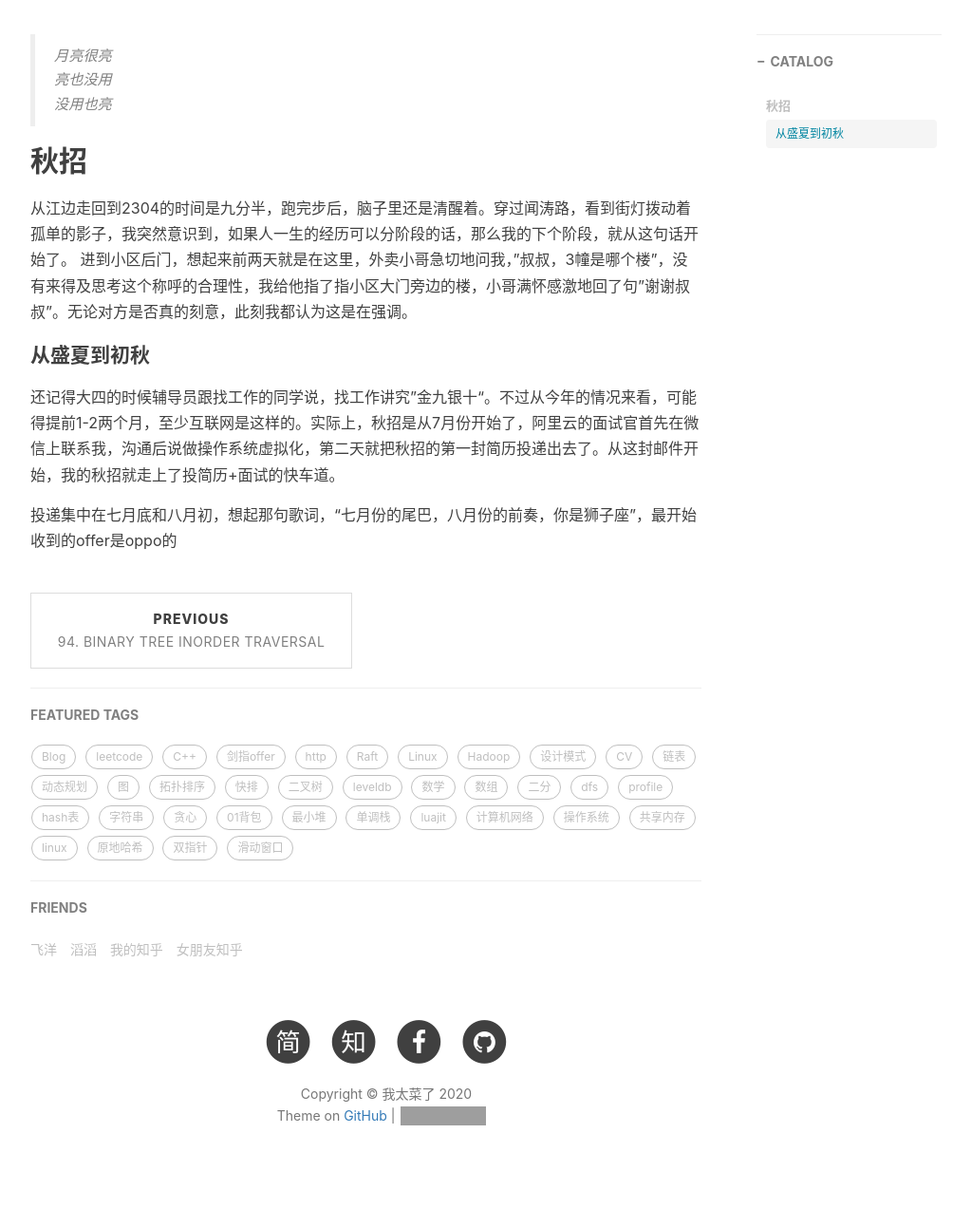
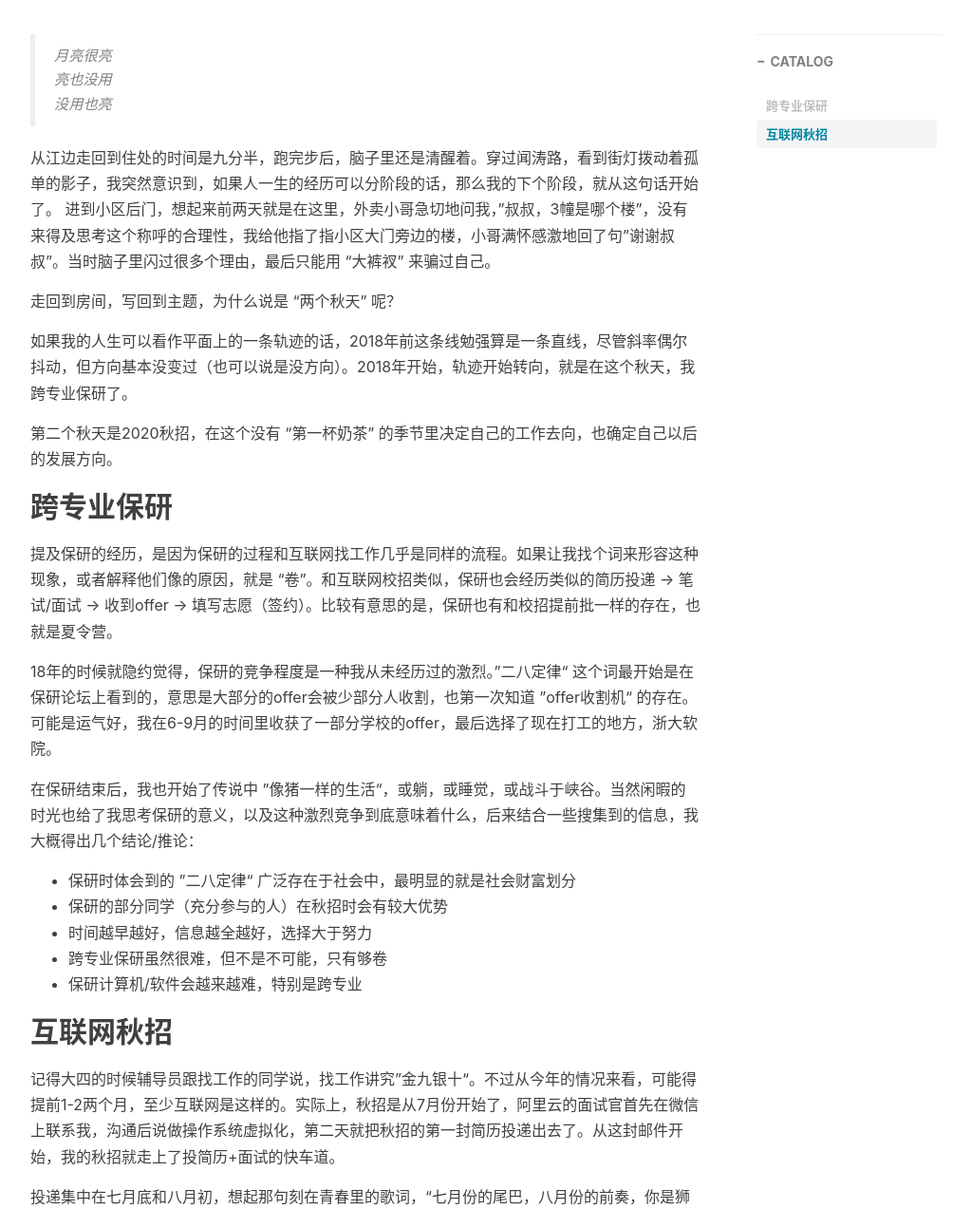
Before and after one commit to bbkgl/bbkgl.github.io, a Jekyll site: the page built from _posts/2020-10-19-两个秋天.md, in a window 1280 px wide and 1400 px high, scrolled down 400 px, cut to the strip 127-1400 px from the top of the window. Shown: the whole strip at 95% size, without its empty margins (233-1256 px from the left). Built offline with Jekyll 4.4.1, drawn with Linux system fonts in a browser that asks for light colours; nearby versions of some CDN libraries; comment, search, counter and statistics services are not loaded; some of the changed text lies outside the part shown; grey boxes are pictures that could not be loaded.

Commit message:
未完待续

```diff
--- a/_posts/2020-10-19-两个秋天.md
+++ b/_posts/2020-10-19-两个秋天.md
@@ -1,6 +1,6 @@
 ---
 layout:     post
-title:      两个秋天
+title:      内卷的两个秋天
 subtitle:   关于保研和秋招
 date:       2020-10-19
 author:     bbkgl
@@ -16,13 +16,33 @@ tags:
 >
 > 没用也亮
 
-## 秋招
+从江边走回到住处的时间是九分半，跑完步后，脑子里还是清醒着。穿过闻涛路，看到街灯拨动着孤单的影子，我突然意识到，如果人一生的经历可以分阶段的话，那么我的下个阶段，就从这句话开始了。
+进到小区后门，想起来前两天就是在这里，外卖小哥急切地问我，"叔叔，3幢是哪个楼"，没有来得及思考这个称呼的合理性，我给他指了指小区大门旁边的楼，小哥满怀感激地回了句"谢谢叔叔"。当时脑子里闪过很多个理由，最后只能用 “大裤衩” 来骗过自己。
 
-从江边走回到2304的时间是九分半，跑完步后，脑子里还是清醒着。穿过闻涛路，看到街灯拨动着孤单的影子，我突然意识到，如果人一生的经历可以分阶段的话，那么我的下个阶段，就从这句话开始了。
-进到小区后门，想起来前两天就是在这里，外卖小哥急切地问我，"叔叔，3幢是哪个楼"，没有来得及思考这个称呼的合理性，我给他指了指小区大门旁边的楼，小哥满怀感激地回了句"谢谢叔叔"。无论对方是否真的刻意，此刻我都认为这是在强调。
+走回到房间，写回到主题，为什么说是 “两个秋天” 呢？
 
-#### 从盛夏到初秋
+如果我的人生可以看作平面上的一条轨迹的话，2018年前这条线勉强算是一条直线，尽管斜率偶尔抖动，但方向基本没变过（也可以说是没方向）。2018年开始，轨迹开始转向，就是在这个秋天，我跨专业保研了。
 
-还记得大四的时候辅导员跟找工作的同学说，找工作讲究”金九银十“。不过从今年的情况来看，可能得提前1-2两个月，至少互联网是这样的。实际上，秋招是从7月份开始了，阿里云的面试官首先在微信上联系我，沟通后说做操作系统虚拟化，第二天就把秋招的第一封简历投递出去了。从这封邮件开始，我的秋招就走上了投简历+面试的快车道。
+第二个秋天是2020秋招，在这个没有 “第一杯奶茶” 的季节里决定自己的工作去向，也确定自己以后的发展方向。
 
-投递集中在七月底和八月初，想起那句歌词，“七月份的尾巴，八月份的前奏，你是狮子座”，最开始收到的offer是oppo的
+## 跨专业保研
+
+提及保研的经历，是因为保研的过程和互联网找工作几乎是同样的流程。如果让我找个词来形容这种现象，或者解释他们像的原因，就是 “卷”。和互联网校招类似，保研也会经历类似的简历投递 -> 笔试/面试 -> 收到offer -> 填写志愿（签约）。比较有意思的是，保研也有和校招提前批一样的存在，也就是夏令营。
+
+18年的时候就隐约觉得，保研的竞争程度是一种我从未经历过的激烈。”二八定律“ 这个词最开始是在保研论坛上看到的，意思是大部分的offer会被少部分人收割，也第一次知道 ”offer收割机“ 的存在。可能是运气好，我在6-9月的时间里收获了一部分学校的offer，最后选择了现在打工的地方，浙大软院。
+
+在保研结束后，我也开始了传说中 ”像猪一样的生活“，或躺，或睡觉，或战斗于峡谷。当然闲暇的时光也给了我思考保研的意义，以及这种激烈竞争到底意味着什么，后来结合一些搜集到的信息，我大概得出几个结论/推论：
+
+- 保研时体会到的 ”二八定律“ 广泛存在于社会中，最明显的就是社会财富划分
+- 保研的部分同学（充分参与的人）在秋招时会有较大优势
+- 时间越早越好，信息越全越好，选择大于努力
+- 跨专业保研虽然很难，但不是不可能，只有够卷
+- 保研计算机/软件会越来越难，特别是跨专业
+
+## 互联网秋招
+
+记得大四的时候辅导员跟找工作的同学说，找工作讲究”金九银十“。不过从今年的情况来看，可能得提前1-2两个月，至少互联网是这样的。实际上，秋招是从7月份开始了，阿里云的面试官首先在微信上联系我，沟通后说做操作系统虚拟化，第二天就把秋招的第一封简历投递出去了。从这封邮件开始，我的秋招就走上了投简历+面试的快车道。
+
+投递集中在七月底和八月初，想起那句刻在青春里的歌词，“七月份的尾巴，八月份的前奏，你是狮子座”。我在这条 ”尾巴上“ 和这段 ”前奏里“ 投递了大部分想去的公司，换句话说，我的秋招基本就all in在提前批了。
+
+因为个人选择（导师，方向），我有一段近一年的实习经历。在实习期间，我从
```
